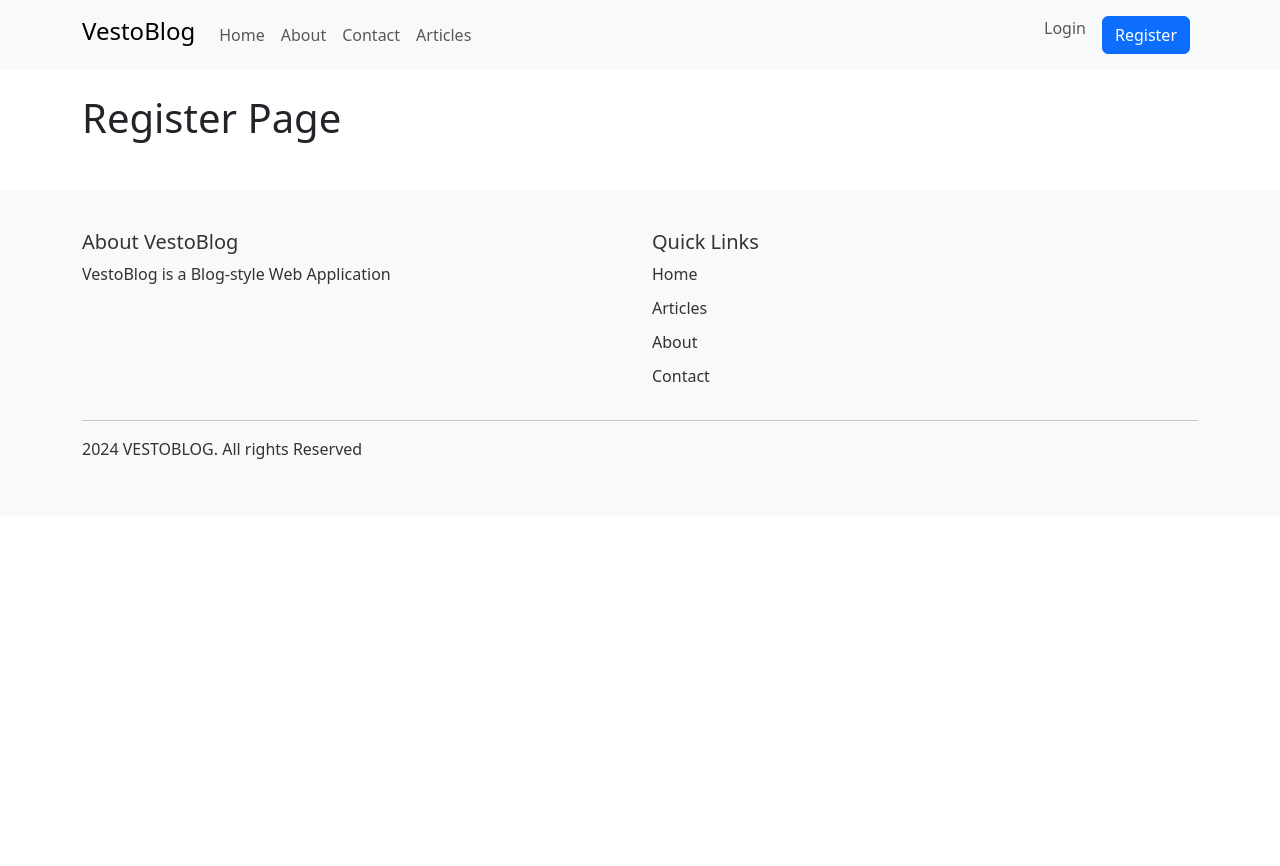
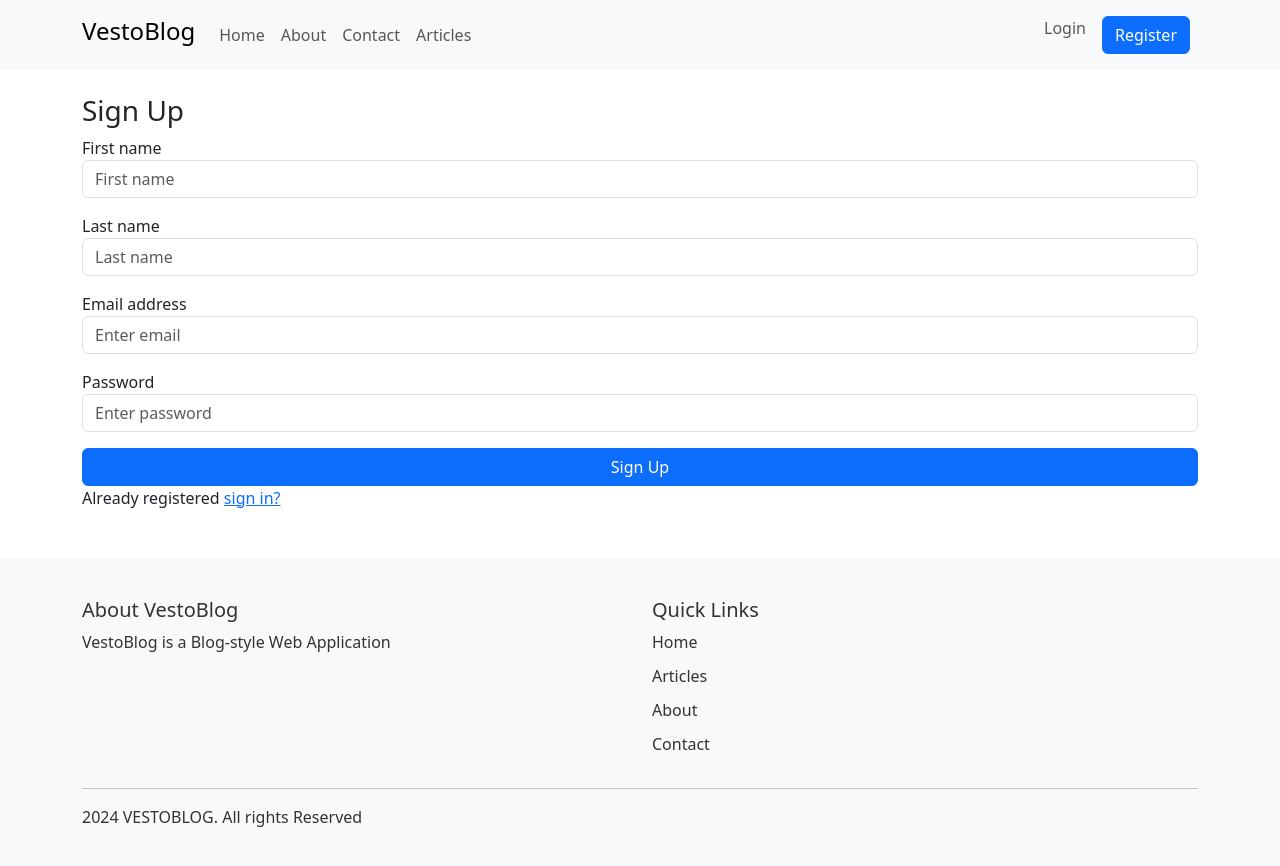
Before and after one commit to MichaelKazembe/VestoBlog, a React (Create React App) app in the folder client-side/: page /register in a window 1280 px wide. Shown: the top 866 px of the page. Before the commit the page ends 800 px from the top, so only its background shows below. Built offline with nearby package versions, Linux system fonts and the light colour scheme.

Commit message:
Login and sign up page implemented

```diff
--- a/client-side/src/components/pages/Login.js
+++ b/client-side/src/components/pages/Login.js
@@ -1,6 +1,43 @@
 //Login.js
-import React from 'react';
-
-const Login = () => <h1>Login Page</h1>;
-
-export default Login;
+import React, { Component } from "react";
+export default class Login extends Component {
+    render() {
+        return (
+            <form>
+                <h3>Sign In</h3>
+                <div className="mb-3">
+                    <label>Email address</label>
+                    <input
+                        type="email"
+                        className="form-control"
+                        placeholder="Enter email"
+                    />
+                </div>
+                <div className="mb-3">
+                    <label>Password</label>
+                    <input
+                        type="password"
+                        className="form-control"
+                        placeholder="Enter password"
+                    />
+                </div>
+                <div className="mb-3">
+                    <div className="custom-control custom-checkbox">
+                        <input
+                            type="checkbox"
+                            className="custom-control-input"
+                            id="customCheck1"
+                        />
+                        <label className="custom-control-label" htmlFor="customCheck1">Remember me</label>
+                    </div>
+                </div>
+                <div className="d-grid">
+                    <button type="submit" className="btn btn-primary">Submit</button>
+                </div>
+                <p className="forgot-password text-right">
+                    Forgot <a href="#">password?</a>
+                </p>
+            </form>
+        );
+    }
+}
--- /dev/null
+++ b/client-side/src/components/pages/Profile.js
@@ -0,0 +1,6 @@
+//Profile.js
+import React from 'react';
+
+const Profile = () => <h1>Profile Page</h1>;
+
+export default Profile;
--- a/client-side/src/components/pages/Register.js
+++ b/client-side/src/components/pages/Register.js
@@ -1,6 +1,50 @@
-//Register.js
-import React from 'react';
+//SignUp.js
+import React, { Component } from 'react';
 
-const Register = () => <h1>Register Page</h1>;
 
-export default Register;
+export default class SignUp extends Component {
+    render() {
+        return (
+            <form>
+                <h3>Sign Up</h3>
+
+                <div className="mb-3">
+                    <label>First name</label>
+                    <input
+                        type="text"
+                        className="form-control"
+                        placeholder="First name"
+                    />
+                </div>
+                <div className="mb-3">
+                    <label>Last name</label>
+                    <input type="text" className="form-control" placeholder="Last name" />
+                </div>
+                <div className="mb-3">
+                    <label>Email address</label>
+                    <input
+                        type="email"
+                        className="form-control"
+                        placeholder="Enter email"
+                    />
+                </div>
+                <div className="mb-3">
+                    <label>Password</label>
+                    <input
+                        type="password"
+                        className="form-control"
+                        placeholder="Enter password"
+                    />
+                </div>
+                <div className="d-grid">
+                    <button type="submit" className="btn btn-primary">
+                        Sign Up
+                    </button>
+                </div>
+                <p className="forgot-password text-right">
+                    Already registered <a href="/sign-in">sign in?</a>
+                </p>
+            </form>
+        )
+    }
+}
--- a/client-side/src/routes/Routes.js
+++ b/client-side/src/routes/Routes.js
@@ -6,6 +6,7 @@ import Contact from '../components/pages/Contact';
 import Articles from '../components/pages/Articles';
 import Login from '../components/pages/Login';
 import Register from '../components/pages/Register';
+import Profile from '../components/pages/Profile';
 import NotFound from '../components/pages/NotFound';
 
 const routes = [
@@ -13,6 +14,7 @@ const routes = [
     { path: '/about', component: <About /> },
     { path: '/contact', component: <Contact /> },
     { path: '/articles', component: <Articles />},
+    { path: '/profile', component: <Profile />},
     { path: '/register', component: <Register />},
     { path: '/login', component: <Login />},
     { path: '*', component: <NotFound /> }
```
